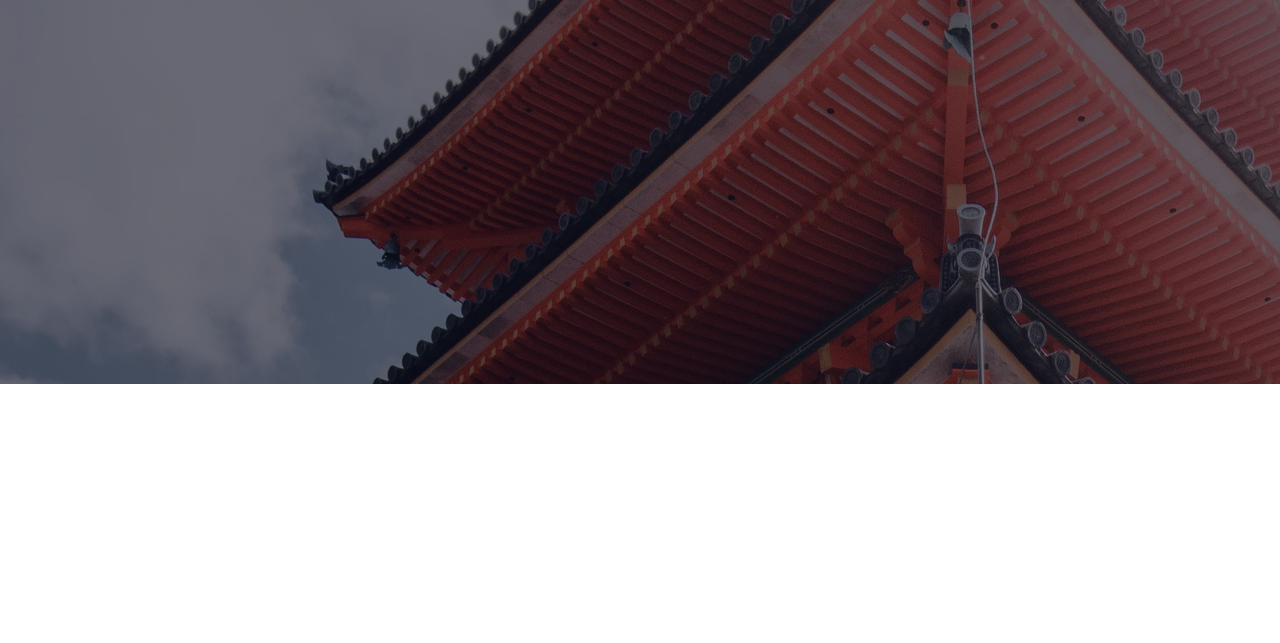
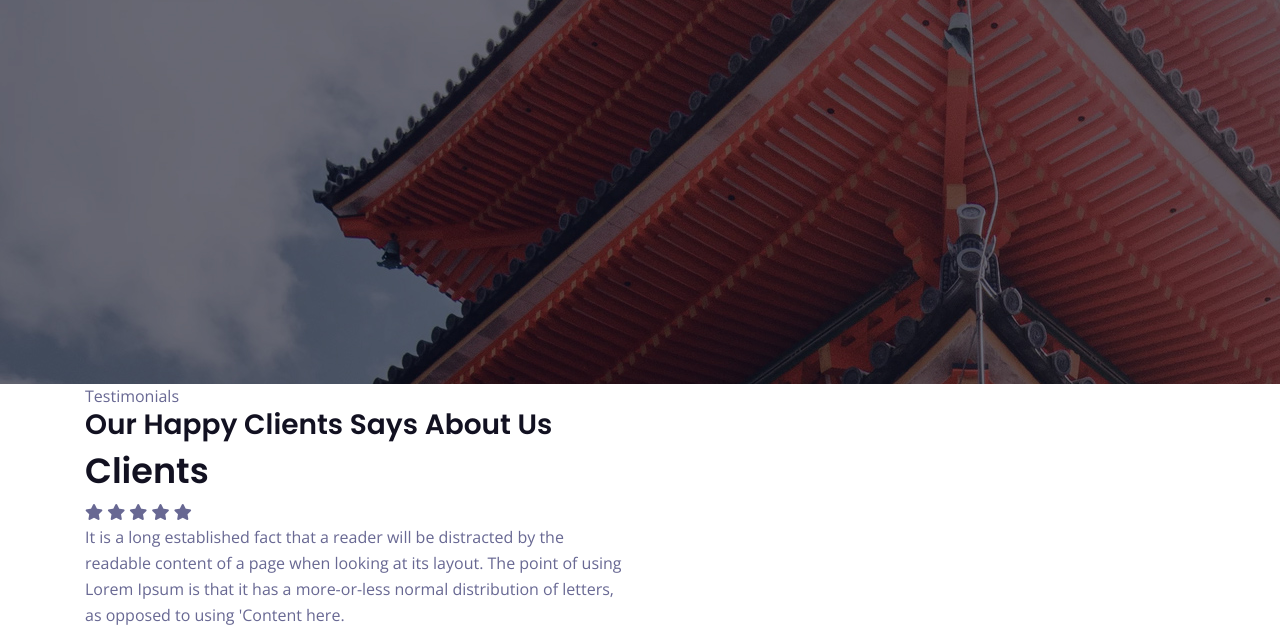
Before and after one commit to jahanur96/fundu, a plain HTML site: page index.html in a window 1280 px wide. Shown: the part 636-1279 px from the top of the page. Before the commit the page ends 1020 px from the top, so only its background shows below. Drawn offline with nearby package versions, Linux system fonts and the light colour scheme.

Commit message:
Testimonial markup

```diff
--- a/css/style.css
+++ b/css/style.css
@@ -267,6 +267,7 @@ label {
     left: 0;
     right: 0;
 	top: 0;
+	z-index: 99;
 }
 .header-info-icon i {
     color: #f87206;
--- a/index.html
+++ b/index.html
@@ -1,5 +1,6 @@
 <!doctype html>
 <html class="no-js" lang="">
+
 <head>
     <meta charset="utf-8">
     <meta http-equiv="x-ua-compatible" content="ie=edge">
@@ -23,6 +24,7 @@
     <link rel="stylesheet" href="css/style.css">
     <link rel="stylesheet" href="css/responsive.css">
 </head>
+
 <body>
     <!--[if lte IE 9]>
             <p class="browserupgrade">You are using an <strong>outdated</strong> browser. Please <a href="https://browsehappy.com/">upgrade your browser</a> to improve your experience and security.</p>
@@ -137,6 +139,36 @@
             </div>
         </div>
         <!-- end hero area -->
+        <!-- testimonial area  start -->
+        <div class="testimonial-area">
+            <div class="container">
+                <div class="row">
+                    <div class="col-xl-6">
+                        <div class="section-title">
+                            <span>Testimonials</span>
+                            <h3>Our Happy Clients Says About Us</h3>
+                            <h2>Clients</h2>
+                        </div>
+                        <div class="testimonial-items">
+                            <div class="testimonial-content">
+                                <i class="fas fa-star"></i>
+                                <i class="fas fa-star"></i>
+                                <i class="fas fa-star"></i>
+                                <i class="fas fa-star"></i>
+                                <i class="fas fa-star"></i>
+                                <p>It is a long established fact that a reader will be distracted by the readable
+                                    content of a page when looking at its layout. The point of using Lorem Ipsum is that
+                                    it has a more-or-less normal distribution of letters, as opposed to using 'Content
+                                    here.</p>
+                            </div>
+                        </div>
+                    </div>
+                </div>
+            </div>
+        </div>
+        <!-- testimonial area  end -->
+
+
     </main>
     <!-- <div class="slider">
             <img src="img/slider/slider1.jpg" alt="slider">
@@ -161,4 +193,5 @@
     <script src="js/plugins.js"></script>
     <script src="js/main.js"></script>
 </body>
+
 </html>
```
Lines whose indentation alone changed are shown as unchanged.
